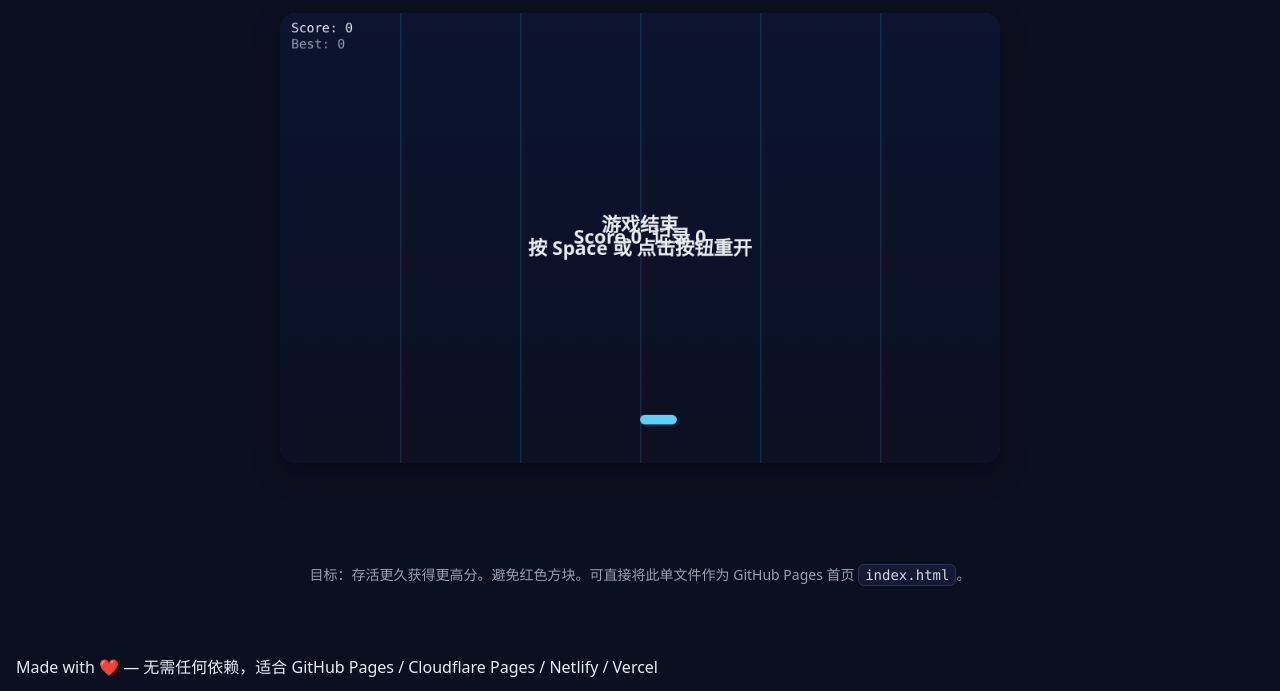
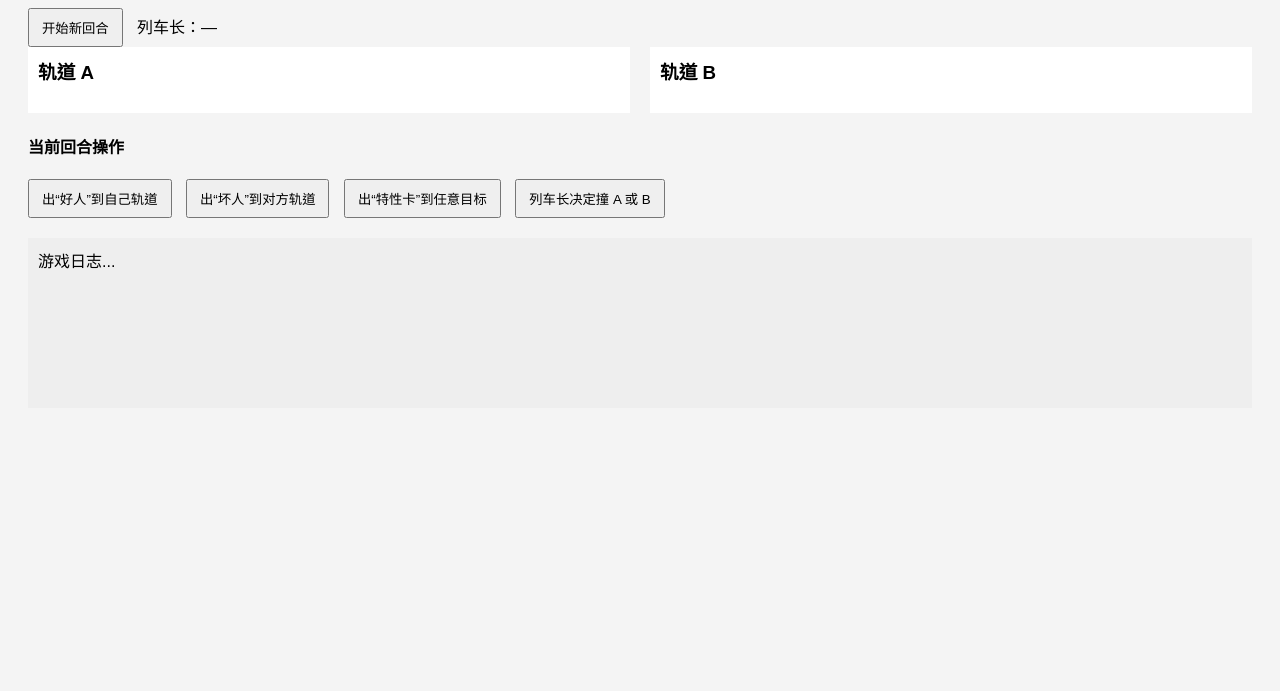
Before and after one commit to q544891464/webgame, a plain HTML site: page index.html in a window 1280 px wide. Shown: the part 109-800 px from the top of the page. Drawn offline with Linux system fonts and the light colour scheme.

Commit message:
电车难题demo

```diff
--- a/index.html
+++ b/index.html
@@ -1,193 +1,137 @@
 <!doctype html>
-<html lang="zh-CN">
+<html lang="zh-TW">
 <head>
-  <meta charset="utf-8" />
-  <meta name="viewport" content="width=device-width, initial-scale=1" />
-  <title>🎮 WebGame Demo — Dodge!</title>
+  <meta charset="utf-8">
+  <title>终极审判：电车难题 — Demo</title>
   <style>
-    :root { --bg:#0b1020; --fg:#e6edf3; --muted:#93a1b0; --accent:#5bd1ff; --danger:#ff6b6b; }
-    html,body { height:100%; margin:0; background:var(--bg); color:var(--fg); font:16px/1.5 system-ui, -apple-system, Segoe UI, Roboto, "Helvetica Neue", Arial, "Noto Sans", "Apple Color Emoji", "Segoe UI Emoji" }
-    .wrap { min-height:100%; display:grid; grid-template-rows:auto 1fr auto; }
-    header, footer { padding:12px 16px; }
-    header { display:flex; align-items:center; gap:12px; border-bottom:1px solid #1b2033; }
-    h1 { font-size:18px; margin:0; }
-    .btn { cursor:pointer; border:0; padding:10px 14px; border-radius:12px; background:#1b2747; color:var(--fg); transition:transform .06s ease, opacity .2s; }
-    .btn:hover { transform:translateY(-1px); }
-    .hud { display:flex; align-items:center; gap:12px; margin-left:auto; }
-    .tip { color:var(--muted); font-size:14px }
-    .board { display:grid; place-items:center; padding:12px; }
-    canvas { width:min(92vw,720px); height:calc(min(92vw,720px)/1.6); background:#0e142a; border-radius:16px; box-shadow:0 10px 30px rgba(0,0,0,.3), inset 0 0 0 1px #1b2033; }
-    .panel { text-align:center; margin-top:10px; font-size:14px; color:var(--muted); }
-    .kbd { padding:2px 6px; border-radius:6px; background:#141a33; color:#cdd9e5; border:1px solid #2a3357; font-family:ui-monospace, SFMono-Regular, Menlo, Monaco, Consolas, "Liberation Mono", monospace }
-    a { color:var(--accent); text-decoration:none }
-    a:hover { text-decoration:underline }
+    body { font-family: sans-serif; background: #f4f4f4; padding: 20px; }
+    .board { display: flex; gap: 20px; margin-bottom: 20px; }
+    .track { background: #fff; padding: 10px; flex: 1; }
+    .track h3 { margin-top: 0; }
+    button { padding: 8px 12px; margin-right: 10px; }
+    .hand { margin: 10px 0; }
+    .log { background: #eee; padding: 10px; margin-top: 20px; height: 150px; overflow: auto; white-space: pre-wrap; }
   </style>
 </head>
 <body>
-  <div class="wrap">
-    <header>
-      <h1>🎮 Dodge! — 极简网页游戏 Demo</h1>
-      <div class="hud">
-        <button id="btnStart" class="btn">开始/重开</button>
-        <div class="tip">操作：<span class="kbd">←</span> <span class="kbd">→</span> 或 <span class="kbd">A</span>/<span class="kbd">D</span></div>
-      </div>
-    </header>
-
-    <main class="board">
-      <canvas id="game" width="900" height="560" aria-label="Game canvas"></canvas>
-      <div class="panel">目标：存活更久获得更高分。避免红色方块。可直接将此单文件作为 GitHub Pages 首页 <span class="kbd">index.html</span>。</div>
-    </main>
-
-    <footer>
-      <span>Made with ❤️ — 无需任何依赖，适合 GitHub Pages / Cloudflare Pages / Netlify / Vercel</span>
-    </footer>
+  <h1>终极审判：电车难题 桌游 Demo</h1>
+  <div>
+    <button id="startRound">开始新回合</button>
+    <span>列车长：<span id="conductor">—</span></span>
   </div>
+  <div class="board">
+    <div class="track" id="trackA">
+      <h3>轨道 A</h3>
+      <ul></ul>
+    </div>
+    <div class="track" id="trackB">
+      <h3>轨道 B</h3>
+      <ul></ul>
+    </div>
+  </div>
+  <div>
+    <h4>当前回合操作</h4>
+    <button id="playInnocent">出“好人”到自己轨道</button>
+    <button id="playGuilty">出“坏人”到对方轨道</button>
+    <button id="playModifier">出“特性卡”到任意目标</button>
+    <button id="decide">列车长决定撞 A 或 B</button>
+  </div>
+  <div class="log" id="log">游戏日志...</div>
 
   <script>
-  (function(){
-    const cvs = document.getElementById('game');
-    const ctx = cvs.getContext('2d');
-
-    const W = cvs.width, H = cvs.height;
-    const state = { running:false, t:0, score:0, best: Number(localStorage.getItem('best')||0),
-                    player:{x:W/2, y:H-60, w:46, h:12, vx:0},
-                    obstacles:[], speed: 1.0 };
-
-    const clamp=(v,a,b)=>Math.max(a,Math.min(b,v));
-    const rnd=(a,b)=>Math.random()*(b-a)+a;
-
-    function reset(){
-      state.running = true; state.t=0; state.score=0; state.obstacles.length=0; state.speed=1.0;
-      state.player.x=W/2; state.player.vx=0;
+    const logEl = document.getElementById('log');
+    function log(msg) {
+      logEl.textContent += msg + '\\n';
+      logEl.scrollTop = logEl.scrollHeight;
     }
 
-    // Input
-    const keys = new Set();
-    addEventListener('keydown', e=>{ keys.add(e.key.toLowerCase()); if(['arrowleft','arrowright','a','d',' '].includes(e.key.toLowerCase())) e.preventDefault(); });
-    addEventListener('keyup', e=> keys.delete(e.key.toLowerCase()));
+    const deck = {
+      innocent: ['Baby', 'Hero', 'Puppy', 'Your Mom'],
+      guilty: ['Hitler', 'Robber', 'Mosquito', 'Taxman'],
+      modifier: ['Immortal', 'Deserves It', 'One Month Left']
+    };
 
-    document.getElementById('btnStart').addEventListener('click', ()=> reset());
+    const state = {
+      players: ['Alice','Bob','Carol','Dave'],
+      conductor: null,
+      trackA: [],
+      trackB: [],
+      hands: {}
+    };
 
-    function spawnObstacle(){
-      const w = rnd(20, 60);
-      const x = rnd(8, W-8-w);
-      const speed = rnd(1.2, 2.2) * state.speed;
-      state.obstacles.push({x, y:-20, w, h:rnd(16,28), vy:speed});
+    function startRound() {
+      state.trackA = [];
+      state.trackB = [];
+      const idx = Math.floor(Math.random() * state.players.length);
+      state.conductor = state.players[idx];
+      document.getElementById('conductor').textContent = state.conductor;
+      log('新回合开始，列车长是 ' + state.conductor);
+
+      state.players.forEach(p => {
+        state.hands[p] = {
+          innocent: shuffle([...deck.innocent]).slice(0,3),
+          guilty: shuffle([...deck.guilty]).slice(0,3),
+          modifier: shuffle([...deck.modifier]).slice(0,3),
+        };
+        log(p + ' 抽到卡片：' + JSON.stringify(state.hands[p]));
+      });
+
+      renderTracks();
     }
 
-    function collide(a,b){
-      return !(a.x+a.w < b.x || b.x+b.w < a.x || a.y+a.h < b.y || b.y+b.h < a.y);
+    function shuffle(arr) {
+      for (let i = arr.length-1; i>0; i--) {
+        const j = Math.floor(Math.random()*(i+1));
+        [arr[i], arr[j]] = [arr[j], arr[i]];
+      }
+      return arr;
     }
 
-    function update(dt){
-      // Player move
-      const p = state.player;
-      const acc = 1200; const maxV = 380;
-      const left = keys.has('arrowleft') || keys.has('a');
-      const right = keys.has('arrowright') || keys.has('d');
-      const dir = (right?1:0) - (left?1:0);
-      p.vx += dir * acc * dt;
-      p.vx *= 0.88; // friction
-      p.vx = clamp(p.vx, -maxV, maxV);
-      p.x = clamp(p.x + p.vx*dt, 8, W-8-p.w);
-
-      // Spawn obstacles
-      if (Math.random() < 0.012 * (1 + state.speed*0.6)) spawnObstacle();
-
-      // Move obstacles
-      for (const o of state.obstacles) o.y += o.vy;
-      // Remove off-screen
-      for (let i=state.obstacles.length-1;i>=0;i--) if (state.obstacles[i].y > H+40) state.obstacles.splice(i,1);
-
-      // Difficulty & score
-      state.t += dt; state.score = Math.floor(state.t*10);
-      state.speed = 1.0 + state.t*0.08; // slowly harder
-
-      // Collisions
-      const pb = {x:p.x, y:p.y, w:p.w, h:p.h};
-      for (const o of state.obstacles) if (collide(pb, o)) { gameOver(); break; }
+    function renderTracks() {
+      ['A','B'].forEach(side => {
+        const ul = document.querySelector('#track' + side + ' ul');
+        ul.innerHTML = '';
+        state['track'+side].forEach(c => {
+          const li = document.createElement('li');
+          li.textContent = c;
+          ul.appendChild(li);
+        });
+      });
     }
 
-    function gameOver(){
-      state.running = false;
-      if (state.score > state.best){ state.best = state.score; localStorage.setItem('best', String(state.best)); }
-    }
+    document.getElementById('startRound').onclick = startRound;
 
-    function draw(){
-      // bg
-      ctx.clearRect(0,0,W,H);
-      // gradient bg
-      const g = ctx.createLinearGradient(0,0,0,H);
-      g.addColorStop(0,'#0d1430'); g.addColorStop(1,'#0b1022');
-      ctx.fillStyle = g; ctx.fillRect(0,0,W,H);
+    document.getElementById('playInnocent').onclick = () => {
+      const p = state.players.find(x => x !== state.conductor);
+      if (!p) return;
+      const card = state.hands[p].innocent.pop();
+      state.trackA.push(card);
+      log(p + ' 出“好人”卡到轨道 A：' + card);
+      renderTracks();
+    };
 
-      // lanes
-      ctx.globalAlpha = 0.12; ctx.fillStyle = '#5bd1ff';
-      for(let i=1;i<6;i++){ ctx.fillRect((W/6)*i, 0, 2, H); }
-      ctx.globalAlpha = 1;
+    document.getElementById('playGuilty').onclick = () => {
+      const p = state.players.find(x => x !== state.conductor);
+      if (!p) return;
+      const card = state.hands[p].guilty.pop();
+      state.trackB.push(card);
+      log(p + ' 出“坏人”卡到轨道 B：' + card);
+      renderTracks();
+    };
 
-      // player
-      const p = state.player;
-      ctx.fillStyle = '#5bd1ff';
-      roundRect(ctx, p.x, p.y, p.w, p.h, 6, true);
+    document.getElementById('playModifier').onclick = () => {
+      const p = state.players.find(x => x !== state.conductor);
+      if (!p) return;
+      const card = state.hands[p].modifier.pop();
+      state.trackA.push('('+card+')');
+      log(p + ' 出“特性卡”附加到轨道 A：' + card);
+      renderTracks();
+    };
 
-      // obstacles
-      ctx.fillStyle = '#ff6b6b';
-      for (const o of state.obstacles) roundRect(ctx, o.x, o.y, o.w, o.h, 6, true);
-
-      // HUD
-      ctx.fillStyle = '#e6edf3';
-      ctx.font = '16px ui-monospace, SFMono-Regular, Menlo, Consolas, monospace';
-      ctx.fillText(`Score: ${state.score}`, 14, 24);
-      ctx.fillStyle = '#93a1b0';
-      ctx.fillText(`Best: ${state.best}`, 14, 44);
-
-      if (!state.running){
-        drawCenterText(`游戏结束\nScore ${state.score}  记录 ${state.best}\n按 Space 或 点击按钮重开`, 24);
-      }
-    }
-
-    function drawCenterText(text, size){
-      ctx.save();
-      ctx.textAlign = 'center';
-      ctx.textBaseline = 'middle';
-      const lines = text.split(/\n/);
-      for (let i=0;i<lines.length;i++){
-        ctx.fillStyle = 'rgba(0,0,0,.45)';
-        ctx.font = `bold ${size}px system-ui`;
-        ctx.fillText(lines[i], W/2+1, H/2 - (lines.length-1)*size*0.6/2 + i*size*0.6 + 1);
-        ctx.fillStyle = '#e6edf3';
-        ctx.fillText(lines[i], W/2, H/2 - (lines.length-1)*size*0.6/2 + i*size*0.6);
-      }
-      ctx.restore();
-    }
-
-    function roundRect(ctx, x, y, w, h, r, fill){
-      ctx.beginPath();
-      ctx.moveTo(x+r, y);
-      ctx.arcTo(x+w, y, x+w, y+h, r);
-      ctx.arcTo(x+w, y+h, x, y+h, r);
-      ctx.arcTo(x, y+h, x, y, r);
-      ctx.arcTo(x, y, x+w, y, r);
-      if (fill) ctx.fill(); else ctx.stroke();
-    }
-
-    let last=0; function loop(ts){
-      const dt = Math.min((ts-last)/1000, 0.032); last = ts;
-      if (state.running) update(dt);
-      draw();
-      requestAnimationFrame(loop);
-    }
-    requestAnimationFrame(loop);
-
-    addEventListener('keydown', (e)=>{
-      if ((e.key === ' ' || e.code === 'Space') && !state.running){ reset(); }
-    });
-
-    // Auto start once after first interaction on touch devices
-    addEventListener('pointerdown', ()=>{ if(!state.running && state.t===0) reset(); }, { once:true });
-
-  })();
+    document.getElementById('decide').onclick = () => {
+      const choice = Math.random() < 0.5 ? 'A' : 'B';
+      log(state.conductor + ' 决定撞轨道 ' + choice);
+    };
   </script>
 </body>
 </html>
```
